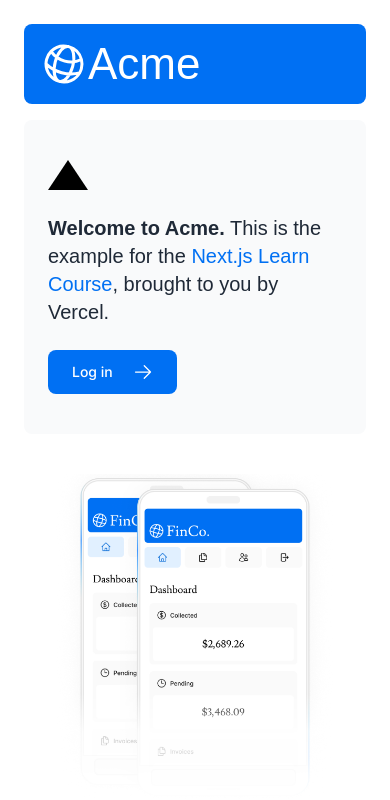
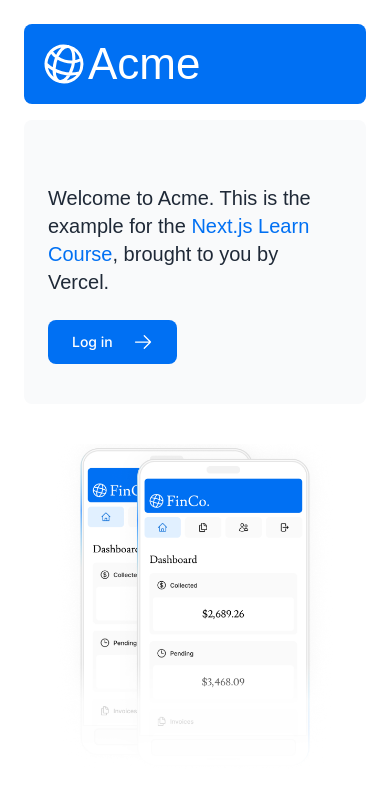
Before and after one commit to DeyanTopalov/nextjs-dashboard, a Next.js app: page / in a window 390 px wide. Shown: the top 800 px of the page. Built offline with nearby package versions, Linux system fonts and the light colour scheme; a web font is replaced by a local one.

Commit message:
fixed mobile search zoom stuck

```diff
--- a/app/layout.tsx
+++ b/app/layout.tsx
@@ -8,6 +8,11 @@
 }) {
   return (
     <html lang="en">
+      {/* <meta
+        name="viewport"
+        content="width=device-width, initial-scale=1, maximum-scale=1, user-scalable=no"
+      ></meta> */}
+
       <body className={`${inter.className} antialiased`}>{children}</body>
     </html>
   );
--- a/app/ui/global.css
+++ b/app/ui/global.css
@@ -16,3 +16,141 @@
   -webkit-appearance: none;
   margin: 0;
 }
+
+html,
+body,
+div,
+span,
+applet,
+object,
+iframe,
+h1,
+h2,
+h3,
+h4,
+h5,
+h6,
+p,
+blockquote,
+pre,
+a,
+abbr,
+acronym,
+address,
+big,
+cite,
+code,
+del,
+dfn,
+em,
+img,
+ins,
+kbd,
+q,
+s,
+samp,
+small,
+strike,
+strong,
+sub,
+sup,
+tt,
+var,
+b,
+u,
+i,
+center,
+dl,
+dt,
+dd,
+ol,
+ul,
+li,
+fieldset,
+form,
+label,
+legend,
+table,
+caption,
+tbody,
+tfoot,
+thead,
+tr,
+th,
+td,
+article,
+aside,
+canvas,
+details,
+embed,
+figure,
+figcaption,
+footer,
+header,
+hgroup,
+menu,
+nav,
+output,
+ruby,
+section,
+summary,
+time,
+mark,
+audio,
+video {
+  margin: 0;
+  padding: 0;
+  border: 0;
+  font-size: 100%;
+  font: inherit;
+  vertical-align: baseline;
+}
+
+/* HTML5 display-role reset for older browsers */
+article,
+aside,
+details,
+figcaption,
+figure,
+footer,
+header,
+hgroup,
+menu,
+nav,
+section {
+  display: block;
+}
+
+body {
+  line-height: 1;
+}
+
+ol,
+ul {
+  list-style: none;
+}
+
+blockquote,
+q {
+  quotes: none;
+}
+
+blockquote:before,
+blockquote:after,
+q:before,
+q:after {
+  content: '';
+  content: none;
+}
+
+table {
+  border-collapse: collapse;
+  border-spacing: 0;
+}
+
+.input-reset {
+  font-size: 16px;
+  /* Reset font size to normal */
+  transform: scale(1);
+  /* Reset scale */
+}
--- a/app/ui/search.tsx
+++ b/app/ui/search.tsx
@@ -20,13 +20,14 @@
     }
     replace(`${pathname}?${params.toString()}`);
   }, 300);
+
   return (
     <div className="relative flex flex-1 flex-shrink-0">
       <label htmlFor="search" className="sr-only">
         Search
       </label>
       <input
-        className="peer block w-full rounded-md border border-gray-200 py-[9px] pl-10 text-sm outline-2 placeholder:text-gray-500"
+        className="input-reset peer block w-full rounded-md border border-gray-200 py-[9px] pl-10 text-sm outline-2 transition duration-300 ease-in-out placeholder:text-gray-500"
         placeholder={placeholder}
         onChange={(e) => {
           handleSearch(e.target.value);
```
